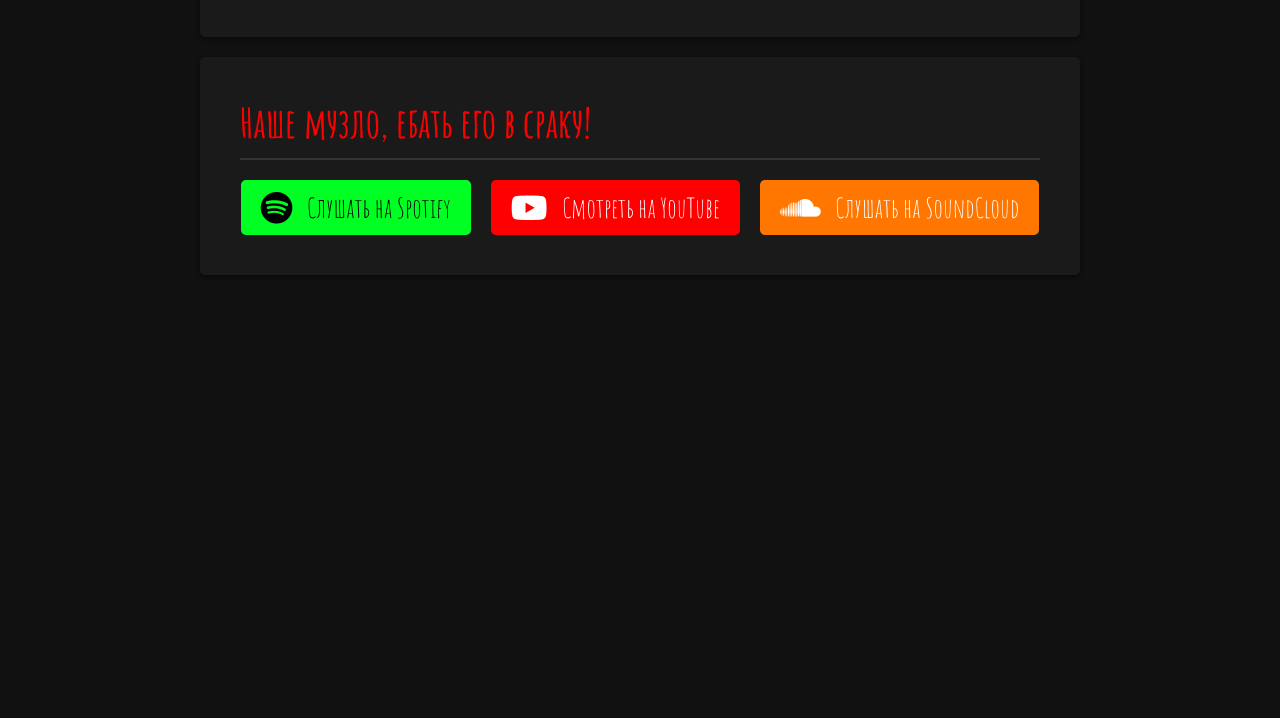
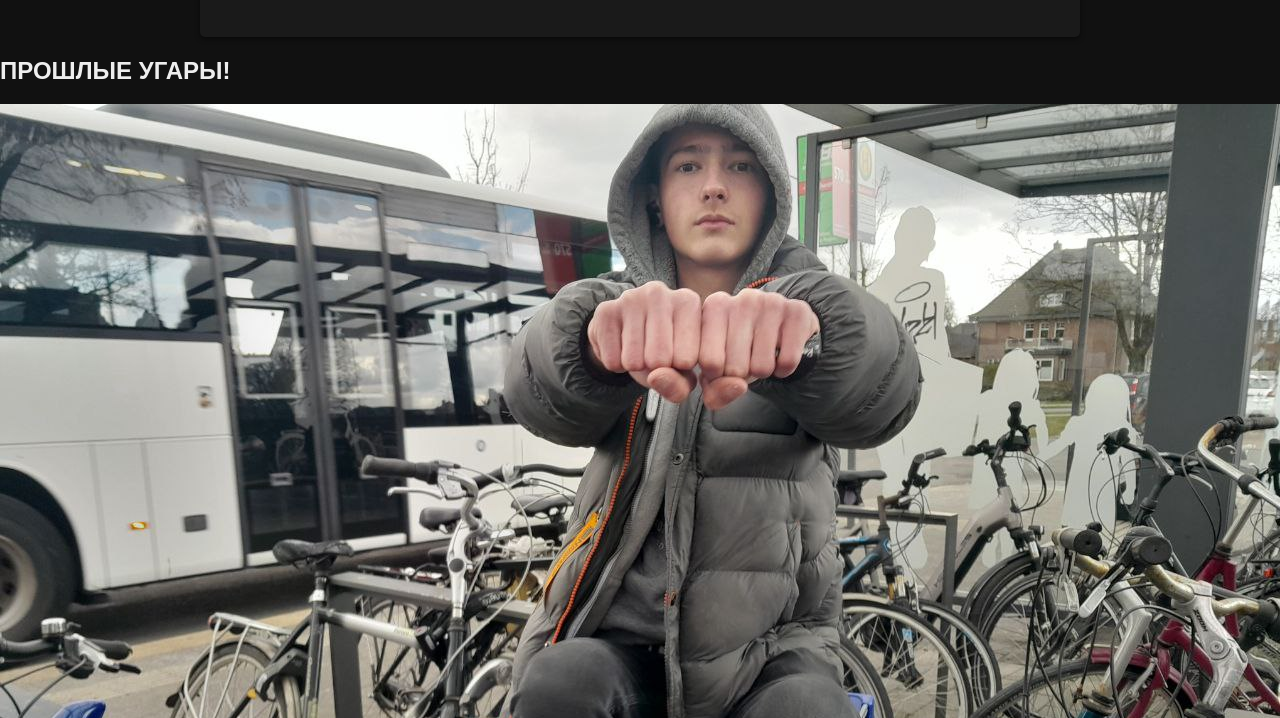
Before and after one commit to romagevalt/KANTORAJOHNDOE, a plain HTML site: page index.html in a window 1280 px wide. Shown: the part 1702-2420 px from the top of the page. Before the commit the page ends 2141 px from the top, so only its background shows below. Drawn offline with Linux system fonts and the light colour scheme; a web font is replaced by a local one.

Commit message:
Update index.html

```diff
--- a/index.html
+++ b/index.html
@@ -61,6 +61,19 @@
             </div>
     </section>
 
+ <section class="phts">
+        <h1>ПРОШЛЫЕ УГАРЫ!</h1>
+        <div class="slideshow-container">
+            <img class="slide" src="image/1.jpg" alt="Slide 1">
+            <img class="slide" src="image/2.jpg" alt="Slide 2">
+            <img class="slide" src="image/3.jpg" alt="Slide 3">
+            <img class="slide" src="image/4.jpg" alt="Slide 4">
+            <img class="slide" src="image/5.jpg" alt="Slide 5">
+            <img class="slide" src="image/6.jpg" alt="Slide 6">
+          </div>
+
+    </section>
+
     <section id="music" class="content-section">
         <h2>Наше музло, ебать его в сраку!</h2>
         <div class="music-links">
@@ -81,8 +94,27 @@
     </footer>
 
     <script>
-        // Тут можешь добавить свой ебанутый JavaScript для анимаций
-        // Например, при наведении на пункты меню или на логотип
+       document.addEventListener('DOMContentLoaded', function() {
+  const slides = document.querySelectorAll('.slide');
+  let currentIndex = 0;
+
+  // Показываем первый слайд при загрузке страницы
+  slides[currentIndex].classList.add('active');
+
+  function nextSlide() {
+    // Убираем класс active с текущего слайда
+    slides[currentIndex].classList.remove('active');
+
+    // Переходим к следующему слайду
+    currentIndex = (currentIndex + 1) % slides.length;
+
+    // Добавляем класс active следующему слайду
+    slides[currentIndex].classList.add('active');
+  }
+
+  // Запускаем интервал для смены слайдов каждые 2 секунды (2000 миллисекунд)
+  setInterval(nextSlide, 2000);
+});
     </script>
 </body>
 </html>
```
